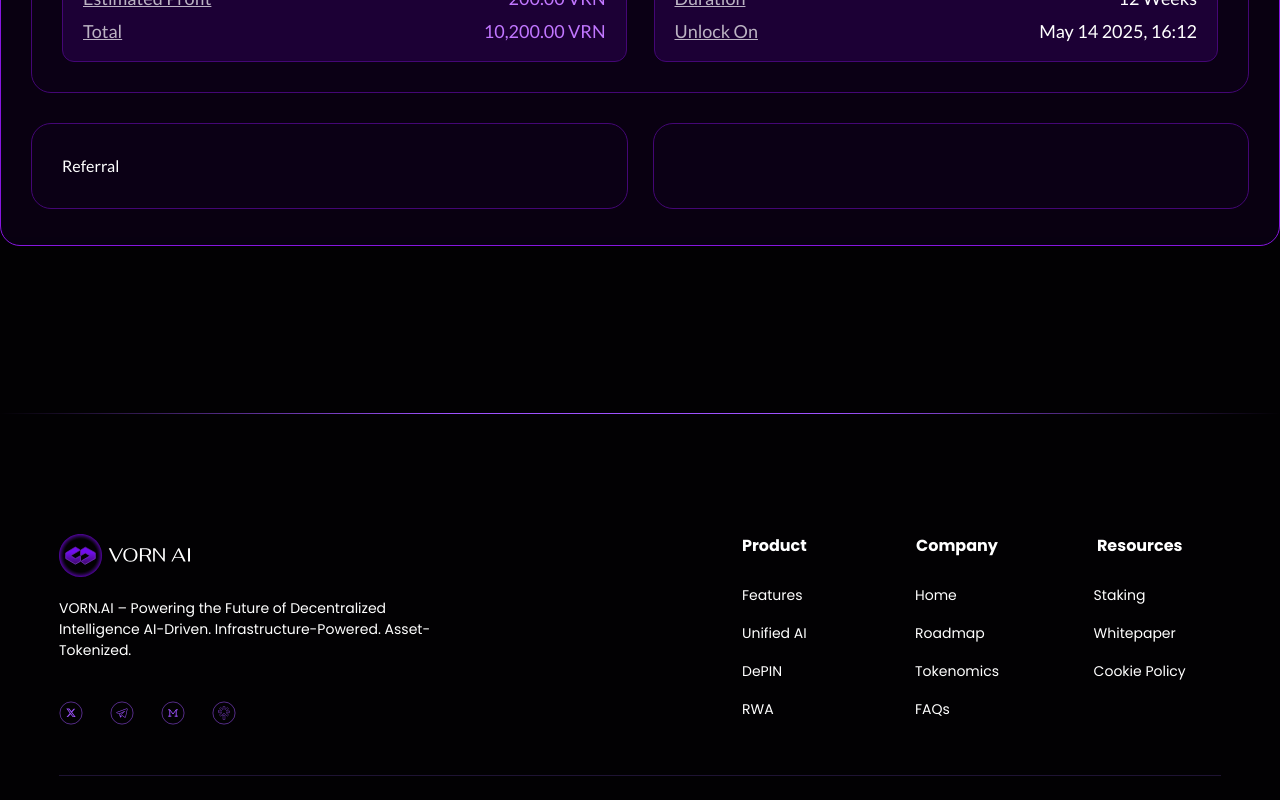
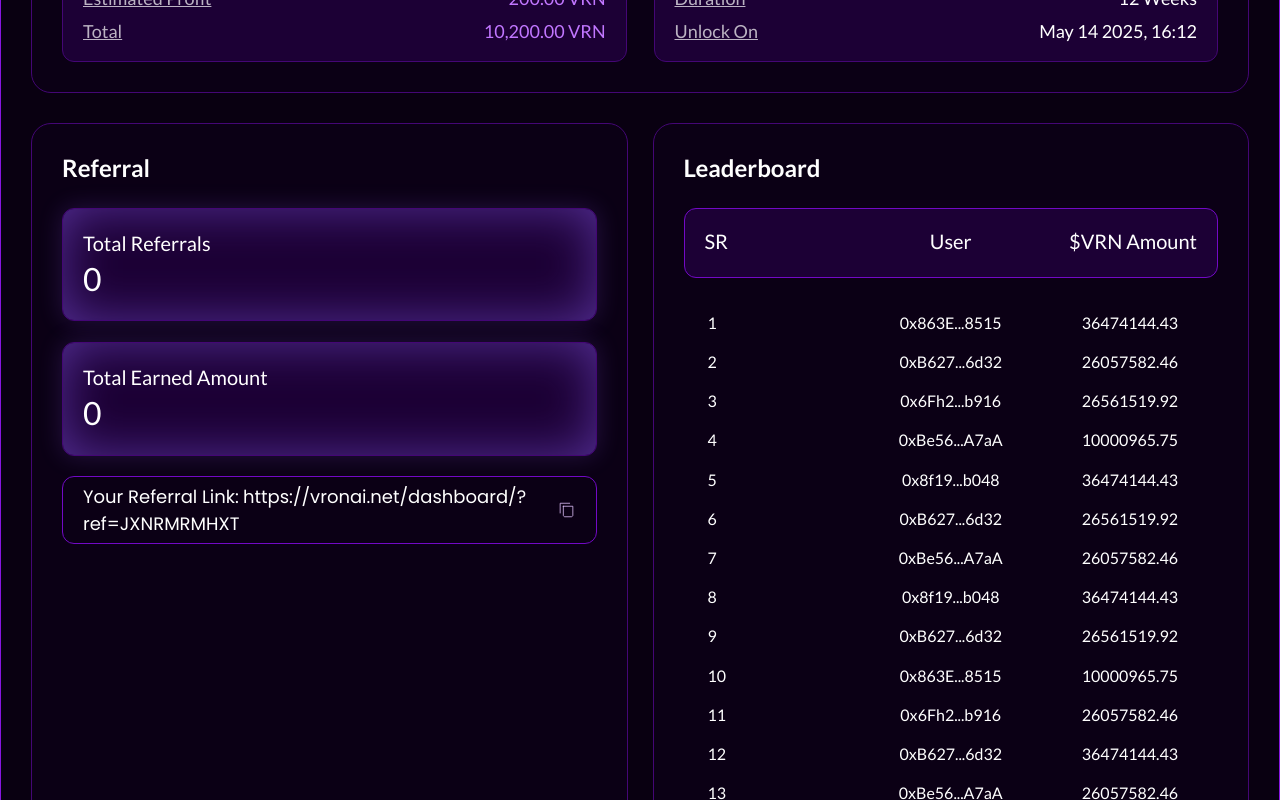
Before and after one commit to vikramkumartejani/VORN-AI, a Next.js app: page /en/staking in a window 1280 px wide. Shown: the part 920-1720 px from the top of the page. Built offline with nearby package versions, Linux system fonts and the light colour scheme.

Commit message:
staking complete

```diff
--- a/app/components/Staking/Leaderboard.js
+++ b/app/components/Staking/Leaderboard.js
@@ -1,11 +1,58 @@
-import React from 'react'
+import React from "react";
 
 const Leaderboard = () => {
+    const leaderboardData = [
+        { id: 1, user: "0x863E...8515", amount: "36474144.43" },
+        { id: 2, user: "0xB627...6d32", amount: "26057582.46" },
+        { id: 3, user: "0x6Fh2...b916", amount: "26561519.92" },
+        { id: 4, user: "0xBe56...A7aA", amount: "10000965.75" },
+        { id: 5, user: "0x8f19...b048", amount: "36474144.43" },
+        { id: 6, user: "0xB627...6d32", amount: "26561519.92" },
+        { id: 7, user: "0xBe56...A7aA", amount: "26057582.46" },
+        { id: 8, user: "0x8f19...b048", amount: "36474144.43" },
+        { id: 9, user: "0xB627...6d32", amount: "26561519.92" },
+        { id: 10, user: "0x863E...8515", amount: "10000965.75" },
+        { id: 11, user: "0x6Fh2...b916", amount: "26057582.46" },
+        { id: 12, user: "0xB627...6d32", amount: "36474144.43" },
+        { id: 13, user: "0xBe56...A7aA", amount: "26057582.46" },
+        { id: 14, user: "0x6Fh2...b916", amount: "26561519.92" },
+    ];
+
     return (
         <div className="mt-[30px] border border-[#440675] bg-[#0B0015] rounded-[20px] p-[30px]">
+            <h1 className="text-[24px] leading-[28.8px] font-bold mb-[25px] text-white">
+                Leaderboard
+            </h1>
 
+            {/* Thead as a separate box */}
+            <div className="w-full bg-[#1C0035] border border-[#7209C5] rounded-xl p-5 h-[70px] flex justify-between text-nowrap">
+                <h3 className="text-left text-white text-[20px] leading-[24px] font-medium w-1/3">SR</h3>
+                <h3 className="text-center text-white text-[20px] leading-[24px] font-medium w-20">User</h3>
+                <h3 className="text-right text-white text-[20px] leading-[24px] font-medium w-1/3">$VRN Amount</h3>
+            </div>
+
+            {/* Table Wrapper */}
+            <div className="overflow-hidden mt-[25px]">
+                <table className="w-full border-collapse">
+                    <tbody className="">
+                        {leaderboardData.map((item, index) => (
+                            <tr key={item.id}>
+                                <td className="py-2.5 px-6 text-left text-[16px] leading-[19.2px] font-medium text-white w-1/3">
+                                    {item.id}
+                                </td>
+                                <td className="px-4 text-center text-[16px] leading-[19.2px] font-medium text-white w-1/3">
+                                    {item.user}
+                                </td>
+                                <td className="pr-10 text-right text-[16px] leading-[19.2px] font-medium text-white w-1/3">
+                                    {item.amount}
+                                </td>
+                            </tr>
+                        ))}
+                    </tbody>
+                </table>
+            </div>
         </div>
-    )
-}
+    );
+};
 
-export default Leaderboard
+export default Leaderboard;
--- a/app/components/Staking/Referral.js
+++ b/app/components/Staking/Referral.js
@@ -1,11 +1,52 @@
-import React from 'react'
+import Image from 'next/image';
+import Link from 'next/link';
+import React, { useState } from 'react';
 
 const Referral = () => {
+    const referralLink = "https://vronai.net/dashboard/?ref=JXNRMRMHXT";
+    const [copied, setCopied] = useState(false);
+
+    const handleCopy = () => {
+        navigator.clipboard.writeText(referralLink);
+        setCopied(true);
+
+        // Reset "Copied!" message after 2 seconds
+        setTimeout(() => setCopied(false), 2000);
+    };
+
     return (
-        <div className="mt-[30px] border border-[#440675] bg-[#0B0015] rounded-[20px] p-[30px]">
-            <h1>Referral</h1>
+        <div className="mt-[30px] border border-[#440675] bg-[#0B0015] rounded-[20px] p-[30px] text-white">
+            <h1 className="text-[24px] leading-[28.8px] font-bold mb-[25px]">Referral</h1>
+
+            <div className="staking-section border-[#440675] border bg-[#1C0035] py-[22px] px-5 rounded-xl">
+                <h2 className="text-[20px] leading-[24px] font-normal mb-[5px]">Total Referrals</h2>
+                <h3 className="text-[32px] leading-[38.4px] font-normal">0</h3>
+            </div>
+
+            <div className="mt-[21px] staking-section border-[#440675] border bg-[#1C0035] py-[22px] px-5 rounded-xl">
+                <h2 className="text-[20px] leading-[24px] font-normal mb-[5px]">Total Earned Amount</h2>
+                <h3 className="text-[32px] leading-[38.4px] font-normal">0</h3>
+            </div>
+
+            {/* Referral Link Section */}
+            <div className="mt-5 border border-[#7209C5] rounded-xl py-1.5 px-5 flex items-center gap-5">
+                <h2 className="text-[18px] leading-[27px] font-normal font-poppins">
+                    Your Referral Link:
+                    <Link href={referralLink} className="ml-1" target="_blank">
+                        {referralLink}
+                    </Link>
+                </h2>
+                <button onClick={handleCopy} className="relative">
+                    <Image src="/assets/icons/copy.svg" alt="copy" width={24} height={24} />
+                    {copied && (
+                        <span className="absolute top-[-20px] left-0 bg-[#7209C5] text-white text-xs px-2 py-1 rounded">
+                            Copied!
+                        </span>
+                    )}
+                </button>
+            </div>
         </div>
-    )
-}
+    );
+};
 
-export default Referral
+export default Referral;
--- a/app/globals.css
+++ b/app/globals.css
@@ -71,5 +71,5 @@ html {
 .staking-section {
   backdrop-filter: blur(30px);
   box-shadow: 0px 0px 25px rgba(139, 92, 246, 0.2),
-    /* Outer shadow */ inset 0px 0px 50px rgba(139, 92, 246, 0.5); /* Inner shadow */
+ inset 0px 0px 50px rgba(139, 92, 246, 0.5); /* Inner shadow */
 }
```
Also changed, not shown: public/assets/icons/copy.svg (added).
